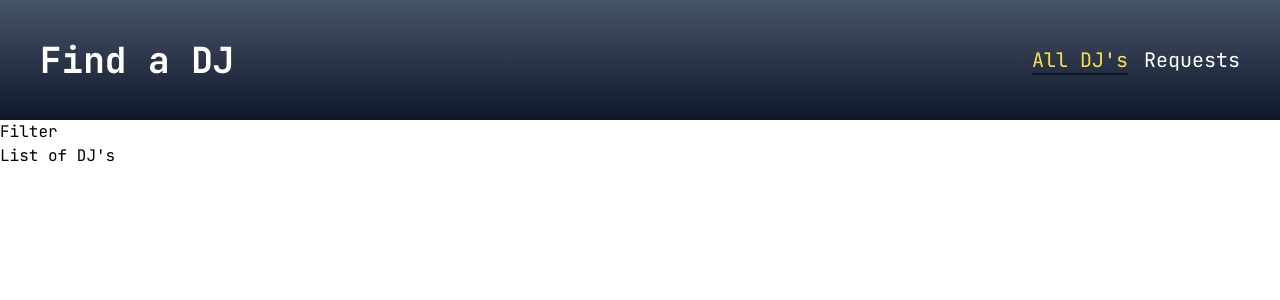
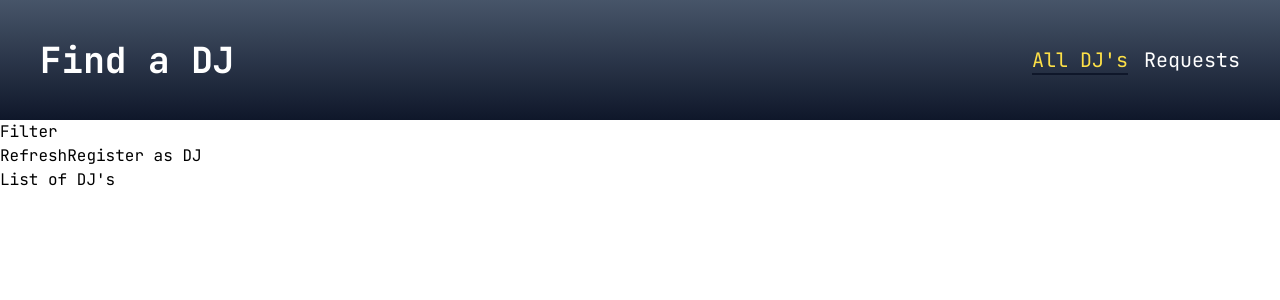
Before and after one commit to henriquecfaguiar/dj-finder, a Vue app: page /djs in a window 1280 px wide. Shown: the top 300 px of the page. Built offline with nearby package versions, Linux system fonts and the light colour scheme.

Commit message:
Conect all router views

```diff
--- a/src/components/layout/TheHeader.vue
+++ b/src/components/layout/TheHeader.vue
@@ -1,7 +1,3 @@
-<script setup>
-import { RouterLink } from 'vue-router';
-</script>
-
 <template>
   <header>
     <nav
@@ -22,6 +18,6 @@ import { RouterLink } from 'vue-router';
 a:active,
 a:hover,
 a.router-link-active {
-  @apply border-b-2 border-slate-900 text-yellow-300 duration-200;
+  @apply border-b-2 border-slate-900 text-yellow-300;
 }
 </style>
--- a/src/views/djs/DjDetail.vue
+++ b/src/views/djs/DjDetail.vue
@@ -0,0 +1,5 @@
+<template>
+  Dj details
+  <RouterView />
+  <RouterLink to="/djs/dj1/contact">Contact</RouterLink>
+</template>
--- a/src/views/djs/DjRegistration.vue
+++ b/src/views/djs/DjRegistration.vue
@@ -0,0 +1 @@
+<template>Dj registration</template>
--- a/src/views/djs/DjsList.vue
+++ b/src/views/djs/DjsList.vue
@@ -1,4 +1,12 @@
 <template>
   <section>Filter</section>
-  <section>List of DJ's</section>
+  <section>
+    <div class="controls">
+      <button>Refresh</button>
+      <RouterLink to="/register">Register as DJ</RouterLink>
+    </div>
+    <ul>
+      List of DJ's
+    </ul>
+  </section>
 </template>
--- a/src/views/requests/ContactDj.vue
+++ b/src/views/requests/ContactDj.vue
@@ -0,0 +1 @@
+<template>Contact dj</template>
--- a/src/views/requests/RequestsReceived.vue
+++ b/src/views/requests/RequestsReceived.vue
@@ -1 +1 @@
-<template></template>
+<template>Requests</template>
```
Also changed, not shown: src/router/index.js (+6 -3 lines).
